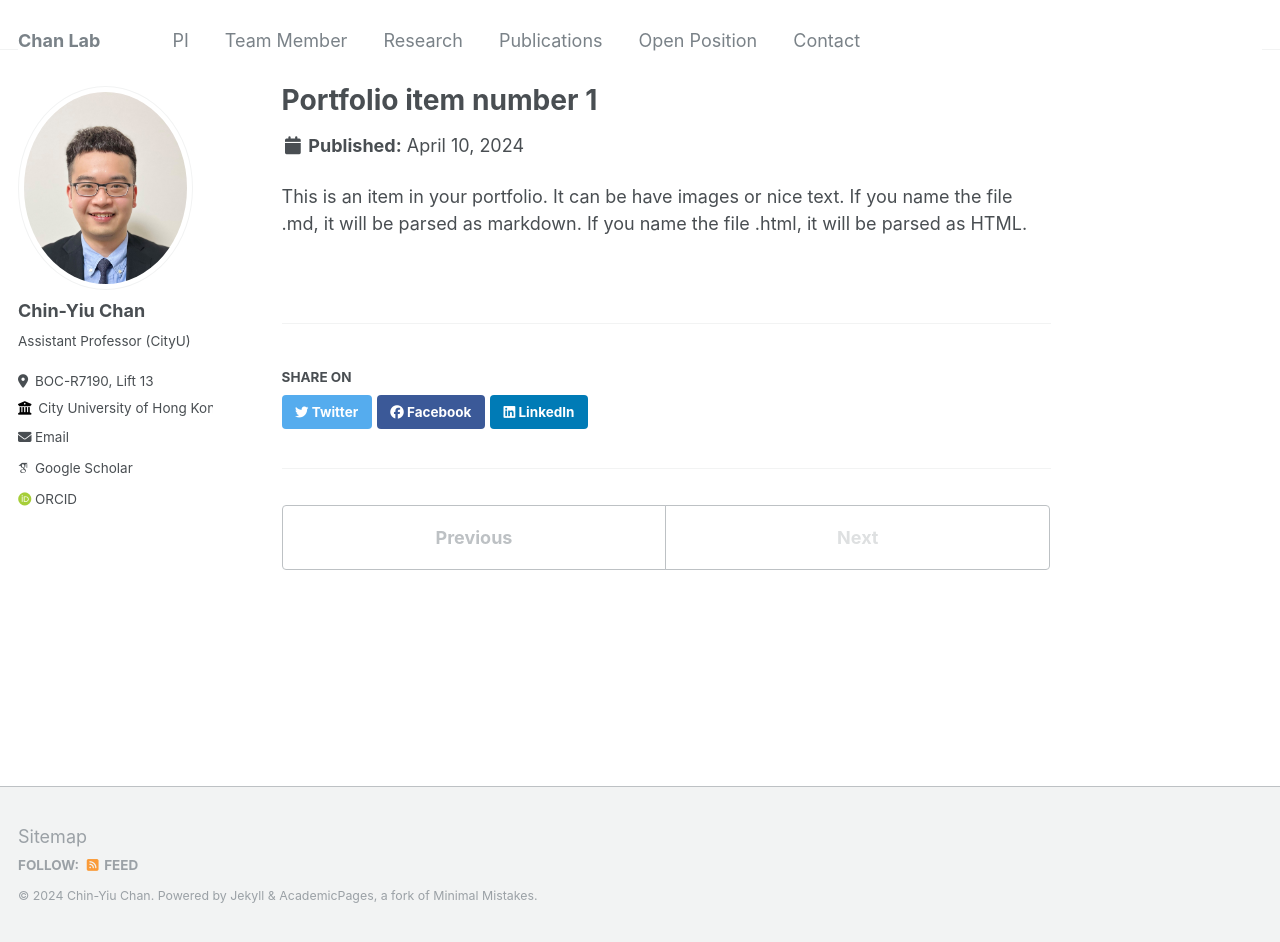
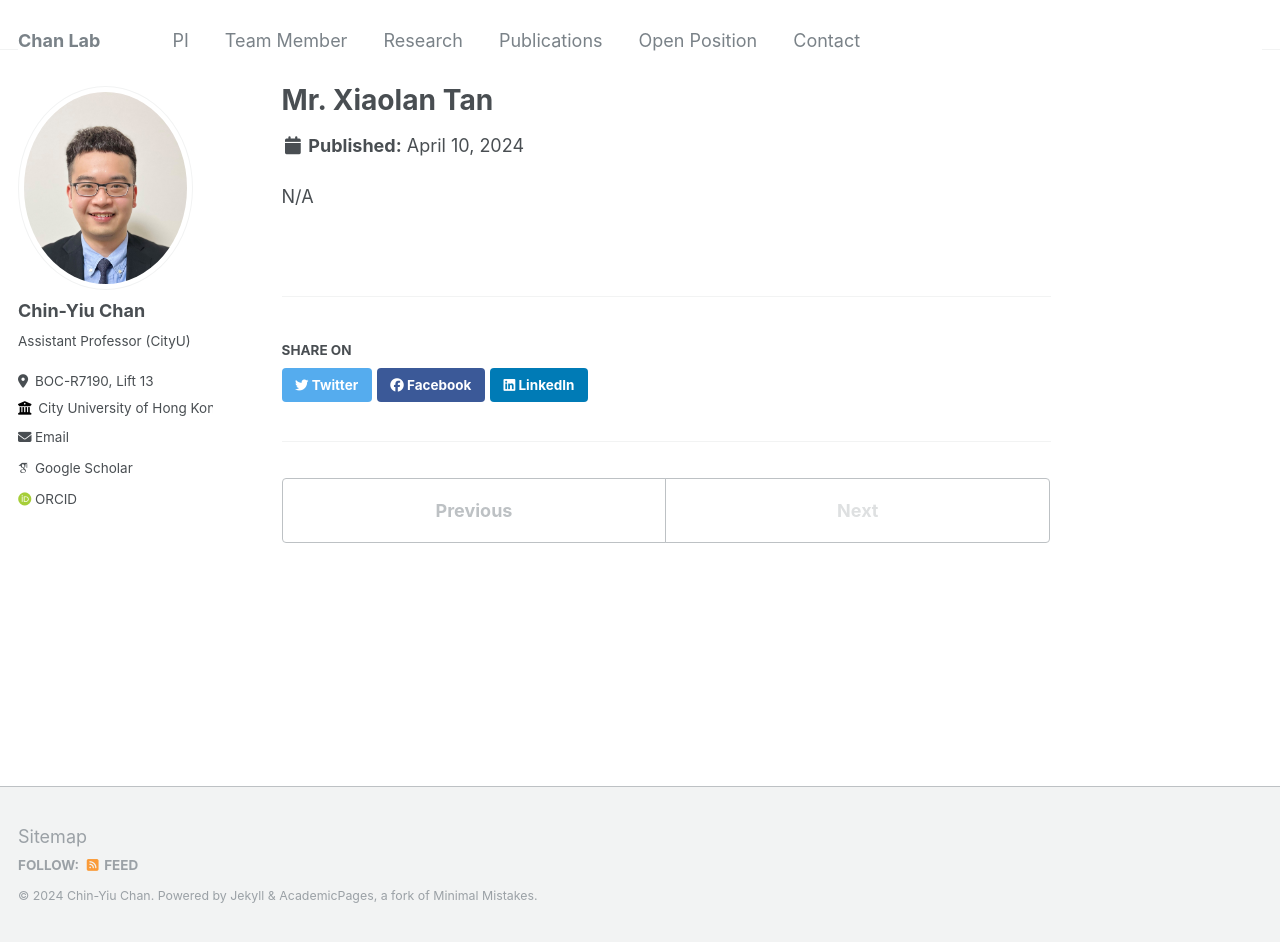
Before and after one commit to cychan-chem/chinychan.github.io, a Jekyll site: the page built from _portfolio/portfolio-2.md, in a window 1280 px wide and 942 px high. Built offline with Jekyll 4.4.1, drawn with Linux system fonts in a browser that asks for light colours; some web fonts are replaced.

Commit message:
Update portfolio-2.md

```diff
--- a/_portfolio/portfolio-2.md
+++ b/_portfolio/portfolio-2.md
@@ -1,7 +1,7 @@
 ---
-title: "Portfolio item number 1"
-excerpt: "Short description of portfolio item number 1<br/><img src='/images/bio-photo-2.jpg'>"
+title: "Mr. Xiaolan Tan"
+excerpt: "Msc (City University of Hong Kong, 2023) <br/><img src='/images/bio-photo-2.jpg'>"
 collection: portfolio
 ---
 
-This is an item in your portfolio. It can be have images or nice text. If you name the file .md, it will be parsed as markdown. If you name the file .html, it will be parsed as HTML.
+N/A
```
